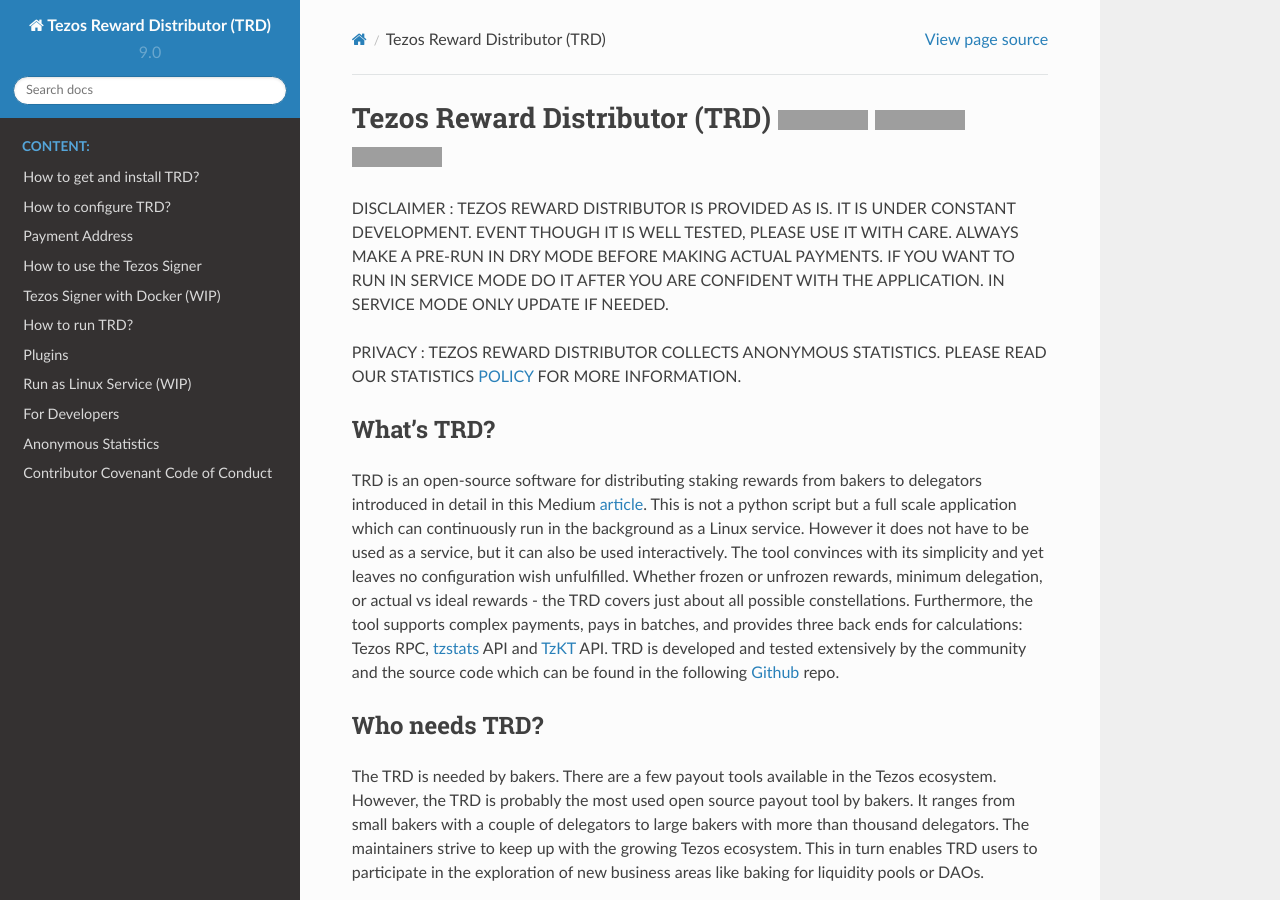
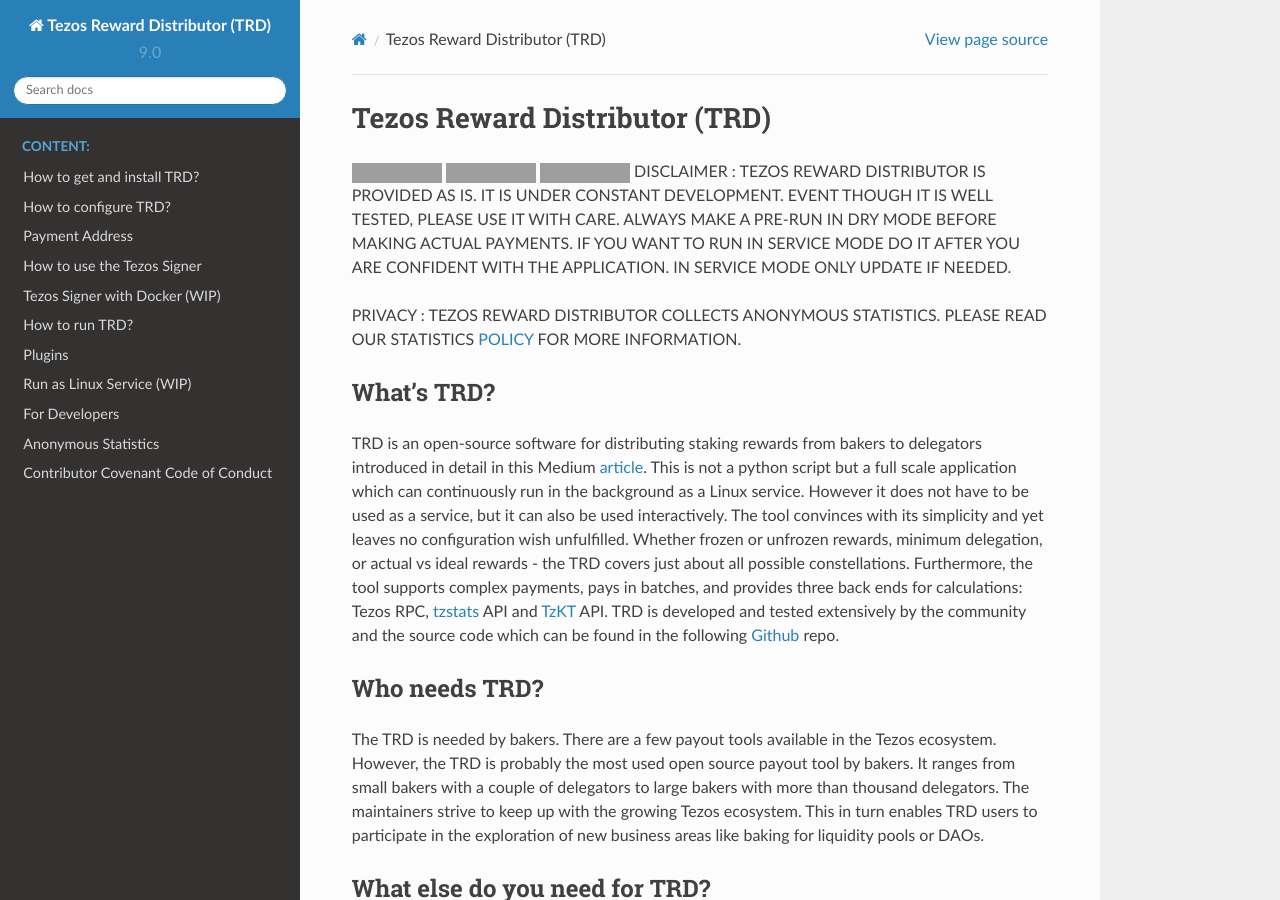
Before and after one commit to vkresch/actions-test, a Sphinx documentation site: the page built from docs/index.rst, in a window 1280 px wide and 900 px high. Built offline with Sphinx 7.4.7 and the Read the Docs theme 2.0.0, drawn with Linux system fonts in a browser that asks for light colours; grey boxes are pictures that could not be loaded.

```diff
--- a/docs/index.rst
+++ b/docs/index.rst
@@ -1,6 +1,6 @@
-Tezos Reward Distributor (TRD) |Build Status| |Docs Status| |Stable Documentation Status|
+Tezos Reward Distributor (TRD)
 ======================================================
-
+|Build Status| |Docs Status| |Stable Documentation Status|
 DISCLAIMER : TEZOS REWARD DISTRIBUTOR IS PROVIDED AS IS. IT IS UNDER CONSTANT DEVELOPMENT. EVENT THOUGH IT IS WELL TESTED, PLEASE USE IT WITH CARE. ALWAYS MAKE A PRE-RUN IN DRY MODE BEFORE MAKING ACTUAL PAYMENTS. IF YOU WANT TO RUN IN SERVICE MODE DO IT AFTER YOU ARE CONFIDENT WITH THE APPLICATION. IN SERVICE MODE ONLY UPDATE IF NEEDED.
 
 PRIVACY : TEZOS REWARD DISTRIBUTOR COLLECTS ANONYMOUS STATISTICS. PLEASE READ OUR STATISTICS POLICY_ FOR MORE INFORMATION.
```
Also changed, not shown: README.md (+1 -1 lines).
